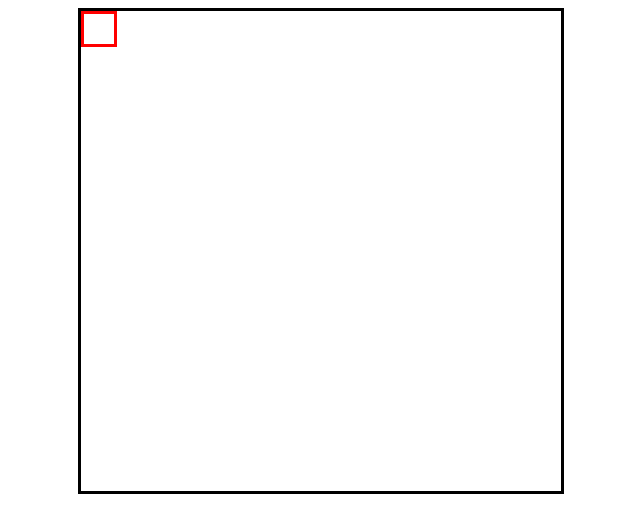
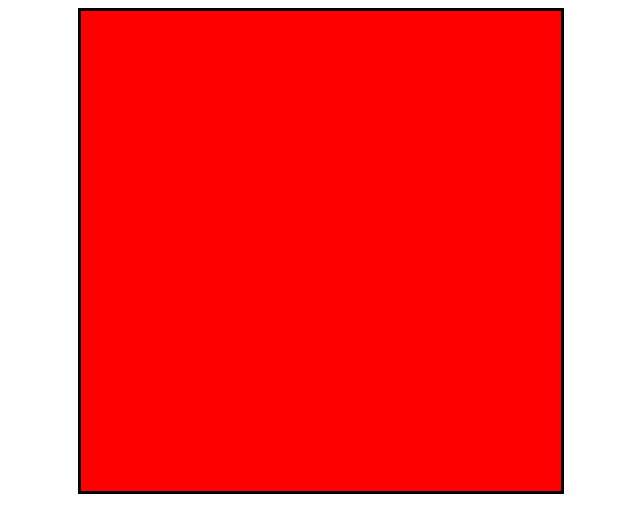
Before and after one commit to Cuthbert21/etch-a-sketch, a plain HTML site: page index.html in a window 1280 px wide. Shown: the whole page, without its empty margins (319-959 px from the left). Drawn offline with Linux system fonts and the light colour scheme.

Commit message:
Fill the workfield with the dots and change the dots class

```diff
--- a/javascript.js
+++ b/javascript.js
@@ -1,5 +1,11 @@
 const container = document.querySelector(".container");
 
-const div = document.createElement("div");
+for (let i=0; i<256; i++){
 
-container.appendChild(div);
+    const div = document.createElement("div");
+
+    div.className = "dots"
+
+    container.appendChild(div);
+
+}
--- a/styles.css
+++ b/styles.css
@@ -10,11 +10,12 @@ body{
     height: 480px;
     width: 480px;
     display: flex;
+    flex-wrap: wrap;
 }
 
-div {
-    border-style: solid;
-    border-color: red;
+.dots {
+    background-color: red;
     width: 30px;
     height: 30px;
+    border: 0px;
 }
```
